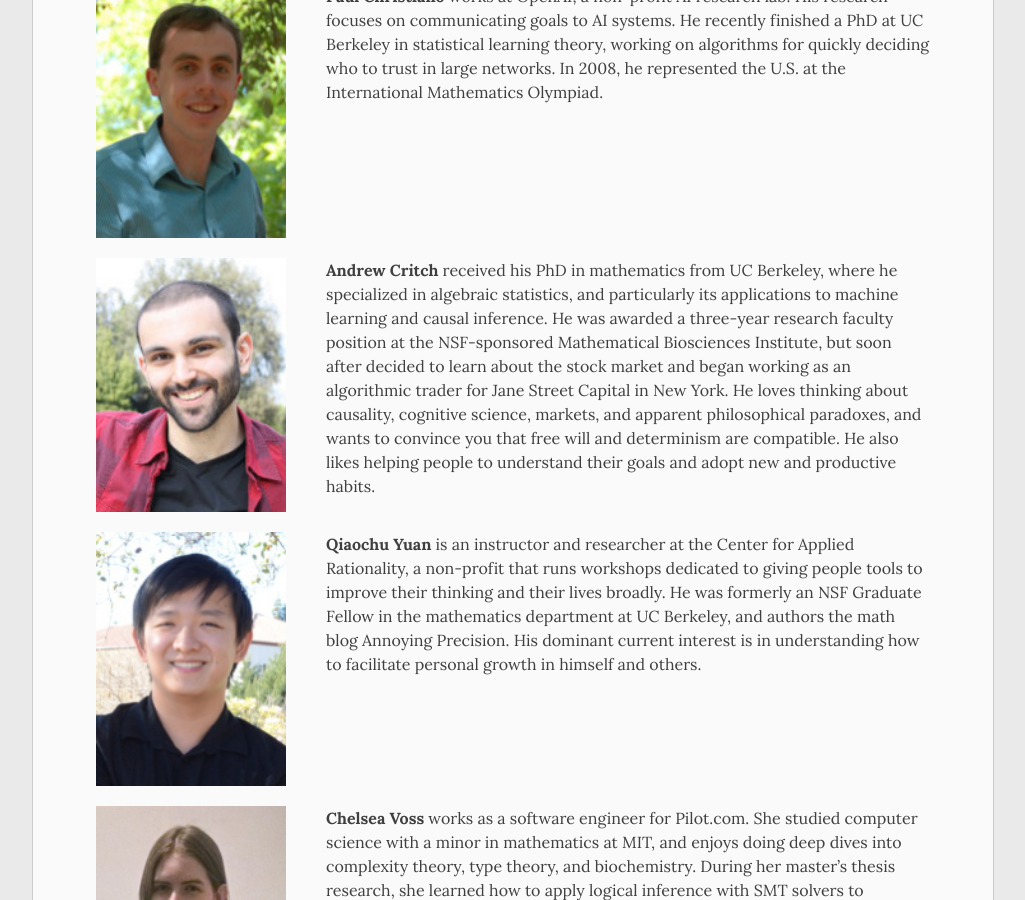
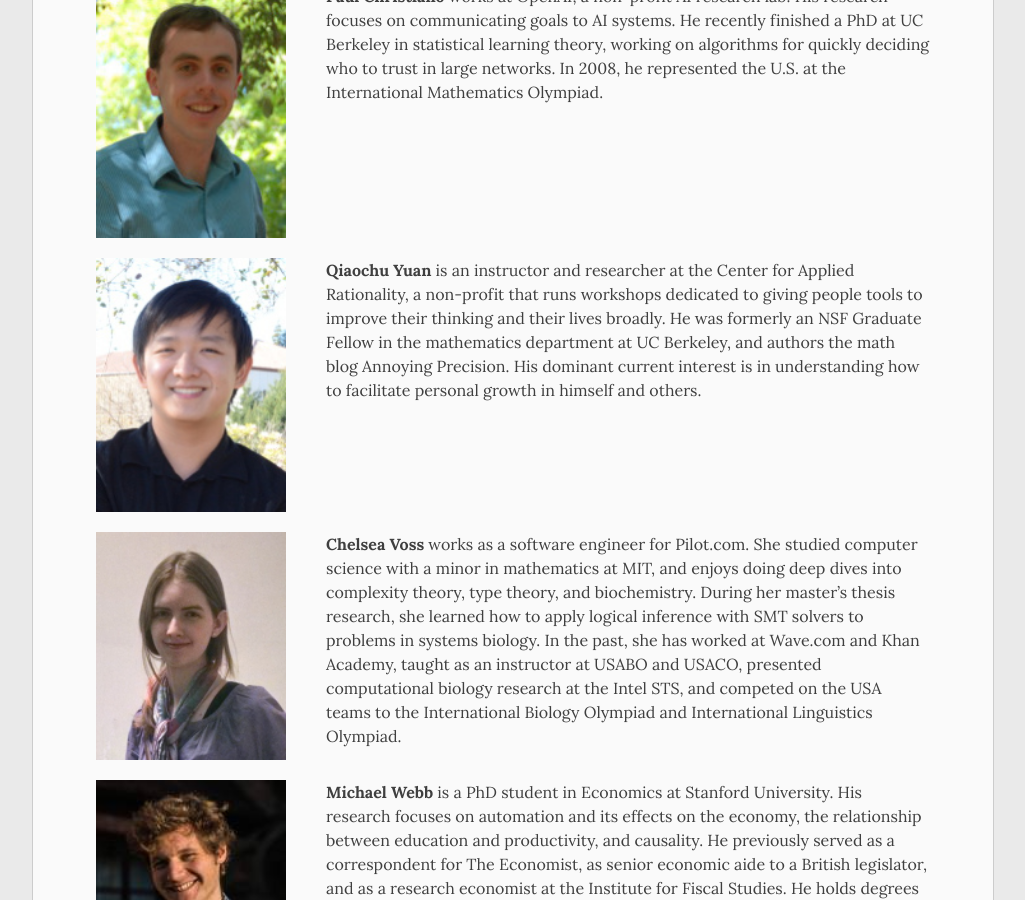
Before and after one commit to sparc-camp/sparc-camp.github.io, a Jekyll site: the page built from content/instructors.md, in a window 1280 px wide and 900 px high, scrolled down 801 px. Shown: the whole window, without its empty margins (127-1152 px from the left). Built offline with Jekyll 4.4.1, drawn with Linux system fonts in a browser that asks for light colours.

Commit message:
Update instructors.md

```diff
--- a/content/instructors.md
+++ b/content/instructors.md
@@ -23,16 +23,6 @@ nav_order: 1
     <td>
       <div class="instructor_bio">
         <b>Paul Christiano</b> works at OpenAI, a non-profit AI research lab. His research focuses on communicating goals to AI systems. He recently finished a PhD at UC Berkeley in statistical learning theory, working on algorithms for quickly deciding who to trust in large networks. In 2008, he represented the U.S. at the International Mathematics Olympiad.
-      </div>
-    </td>
-  </tr>
-  <tr class="instructor_table_row">
-    <td class="instructor_img_td">
-      <img src="/assets/instructors/critch.jpg" class="instructor_img"/>
-    </td>
-    <td>
-      <div class="instructor_bio">
-        <b>Andrew Critch</b> received his PhD in mathematics from UC Berkeley, where he specialized in algebraic statistics, and particularly its applications to machine learning and causal inference. He was awarded a three-year research faculty position at the NSF-sponsored Mathematical Biosciences Institute, but soon after decided to learn about the stock market and began working as an algorithmic trader for Jane Street Capital in New York. He loves thinking about causality, cognitive science, markets, and apparent philosophical paradoxes, and wants to convince you that free will and determinism are compatible. He also likes helping people to understand their goals and adopt new and productive habits.
       </div>
     </td>
   </tr>
```
